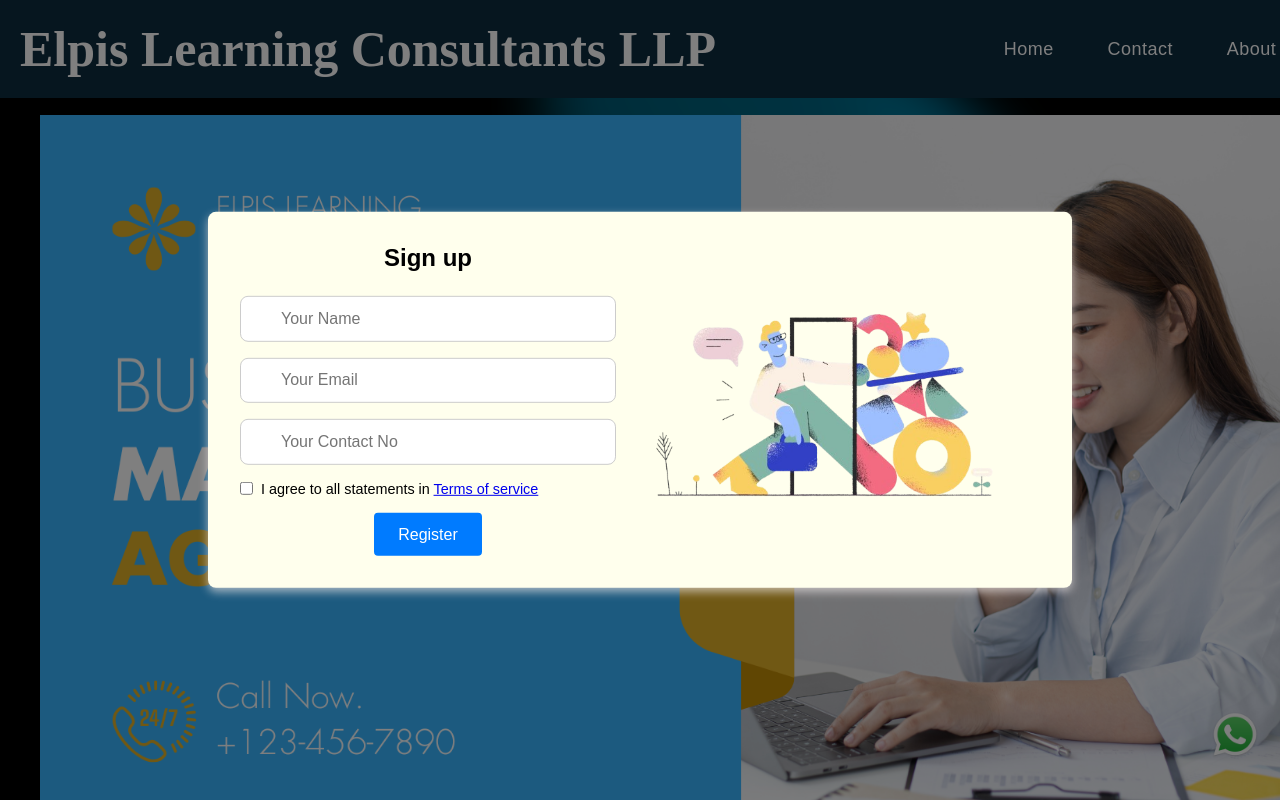
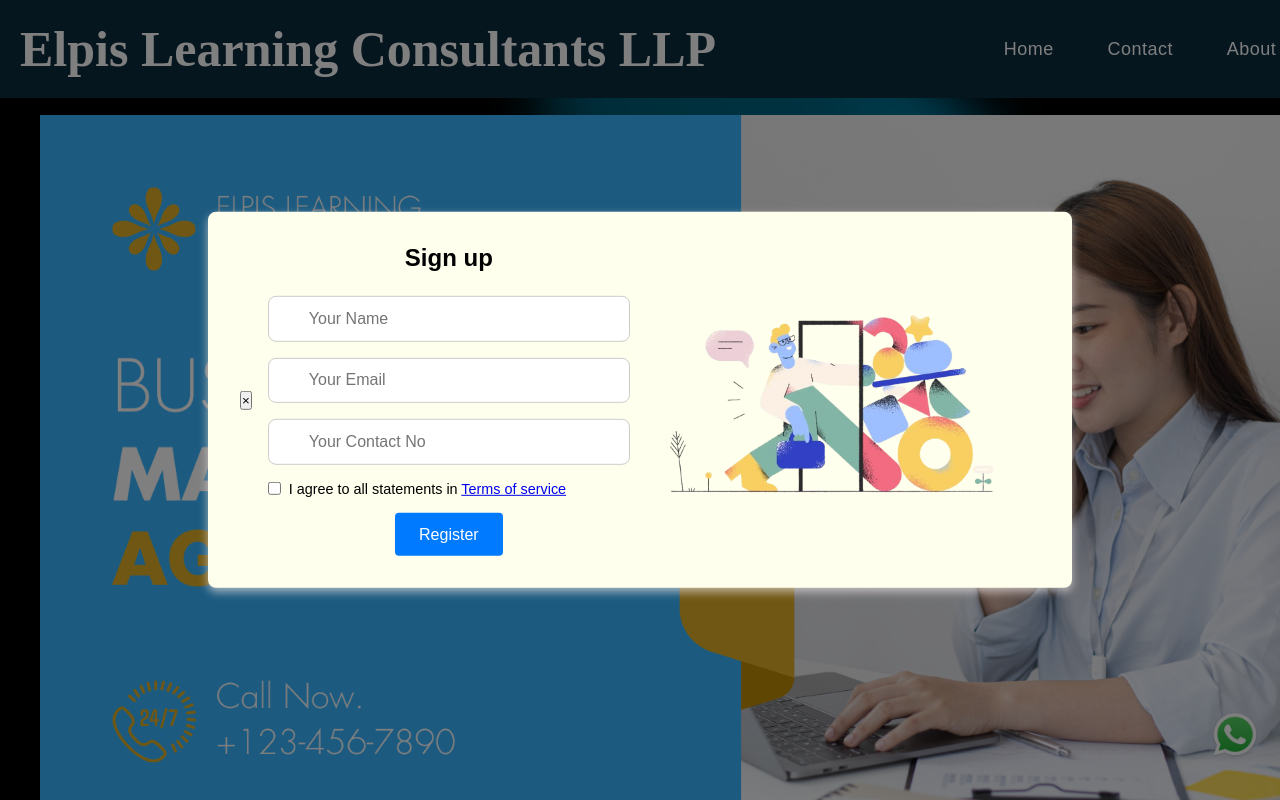
Before and after one commit to el983/demo1, a React (Create React App) app: page / in a window 1280 px wide. Shown: the top 800 px of the page. Built offline with nearby package versions, Linux system fonts and the light colour scheme.

Commit message:
Update App.js

```diff
--- a/src/App.js
+++ b/src/App.js
@@ -33,6 +33,11 @@ function App() {
             onClick={(e) => e.stopPropagation()} // Prevent closing when clicking inside the modal
           >
             <div className="form-wrapper">
+
+              {/* Close Button */}
+              <button className="close-btn" onClick={closeModal}>
+                &times; {/* Use a close icon (×) */}
+              </button>
               {/* Left Section: Form */}
               <div className="form-left">
                 <h2>Sign up</h2>
```
